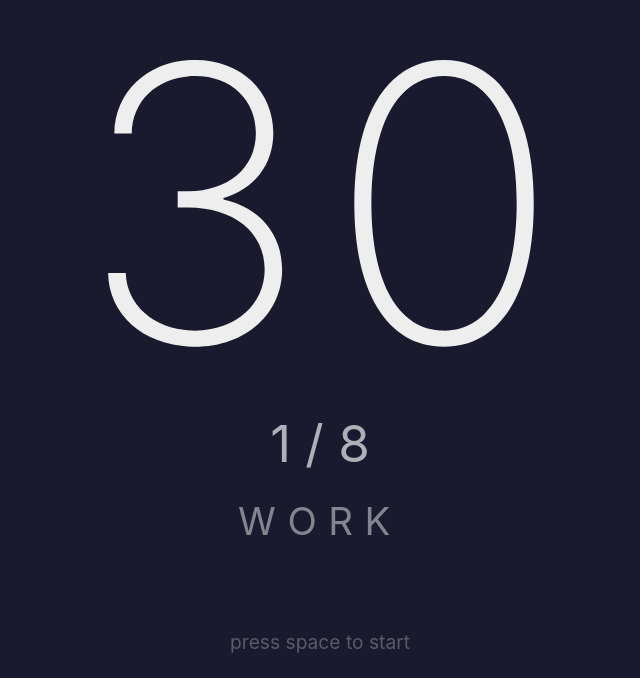
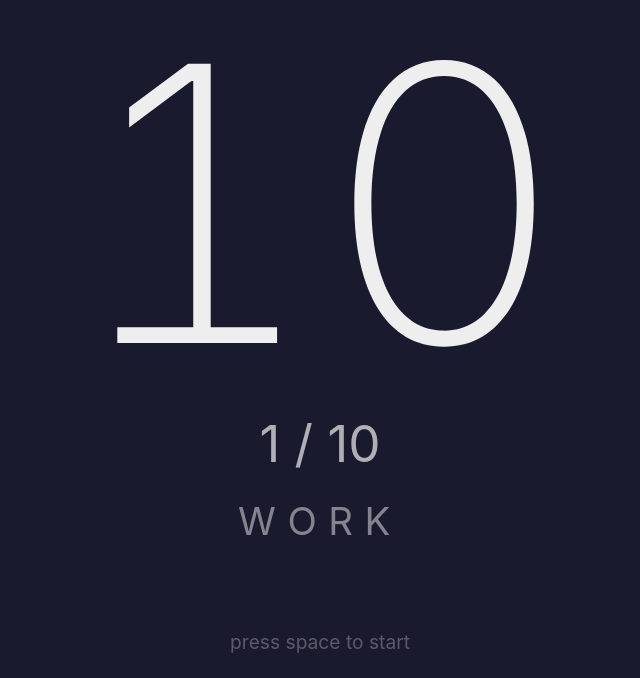
Before and after one commit to petrihanninen/abrahangs, a plain HTML site: page index.html in a window 1280 px wide. Shown: the part 122-800 px from the top of the page, without its empty margins (320-960 px from the left). Drawn offline with Linux system fonts and the light colour scheme.

Commit message:
Set default values to match abrahangs protocol

```diff
--- a/index.html
+++ b/index.html
@@ -75,9 +75,9 @@
   <script>
     // Parse query params with defaults
     const params = new URLSearchParams(window.location.search);
-    const WORK_SECONDS = parseInt(params.get('work')) || 30;
-    const REST_SECONDS = parseInt(params.get('rest')) || 10;
-    const TOTAL_ROUNDS = parseInt(params.get('rounds')) || 8;
+    const WORK_SECONDS = parseInt(params.get('work')) || 10;
+    const REST_SECONDS = parseInt(params.get('rest')) || 50;
+    const TOTAL_ROUNDS = parseInt(params.get('rounds')) || 10;
 
     // State
     let running = false;
```
